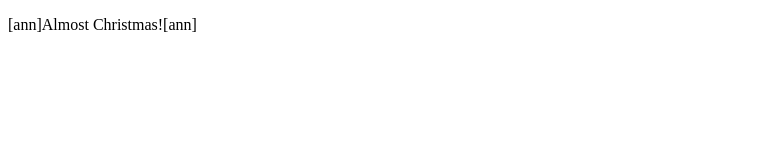
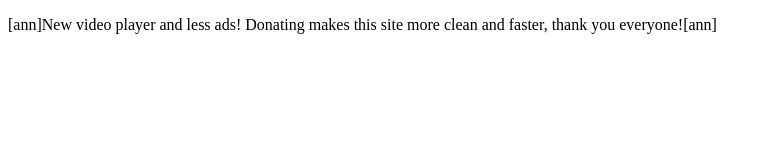
Before and after one commit to ron132005/announcements, a plain HTML site: page index.html in a window 1280 px wide. Shown: the whole page, without its empty margins (0-770 px from the left). Drawn offline with Linux system fonts and the light colour scheme.

Commit message:
Update index.html

```diff
--- a/index.html
+++ b/index.html
@@ -5,6 +5,6 @@
     <meta name="viewport" content="width=device-width, initial-scale=1.0">
 </head>
 <body>
-    <p>[ann]Almost Christmas![ann]</p>
+    <p>[ann]New video player and less ads! Donating makes this site more clean and faster, thank you everyone![ann]</p>
 </body>
 </html>
```
